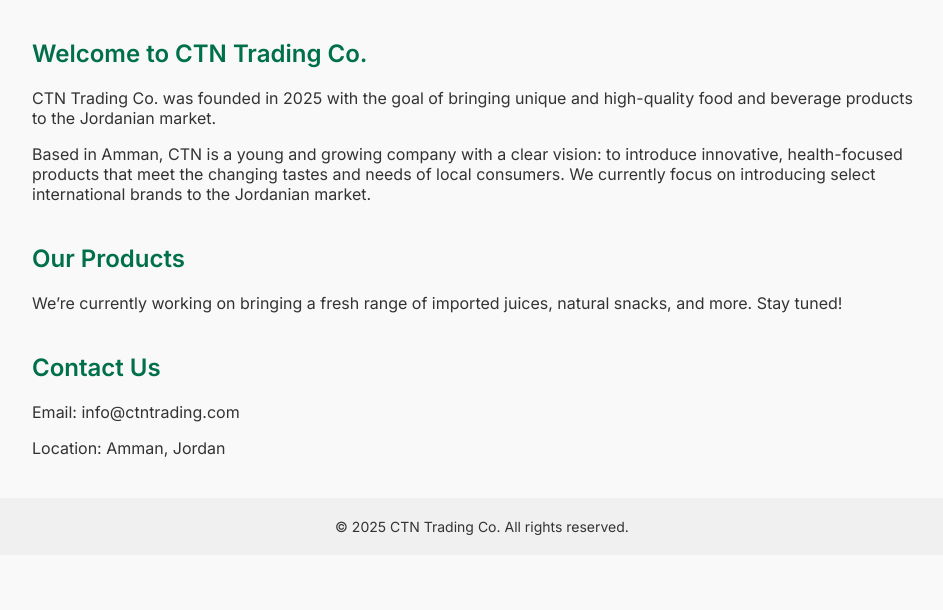
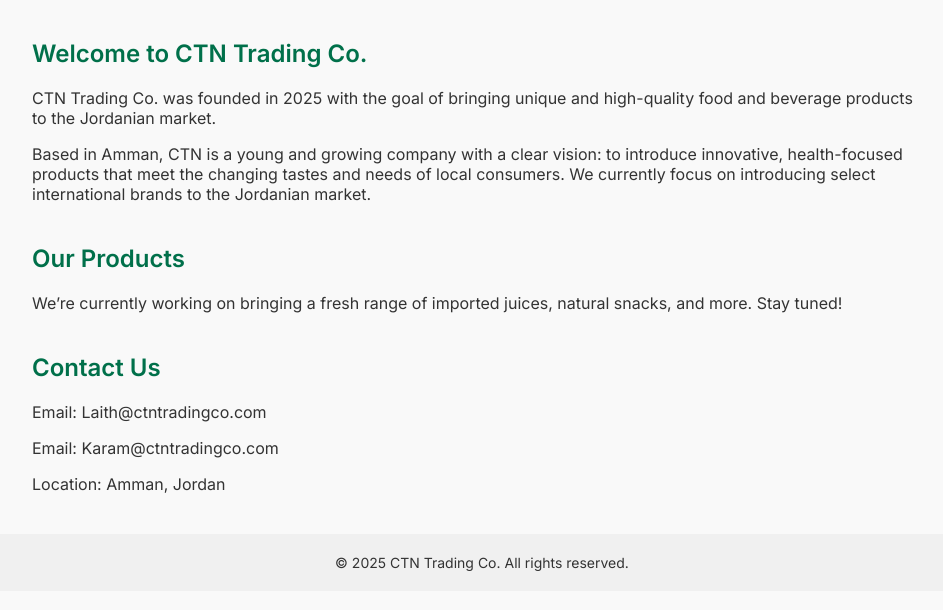
Before and after one commit to CTN-Co/CTN-Website, a plain HTML site: page index.html in a window 1280 px wide. Shown: the part 122-732 px from the top of the page, without its empty margins (158-1101 px from the left). Drawn offline with Linux system fonts and the light colour scheme.

Commit message:
Update index.html

```diff
--- a/index.html
+++ b/index.html
@@ -64,7 +64,8 @@
 
   <section class="section" id="contact">
     <h2>Contact Us</h2>
-    <p>Email: info@ctntrading.com</p>
+    <p>Email: Laith@ctntradingco.com</p>
+     <p>Email: Karam@ctntradingco.com</p>
     <p>Location: Amman, Jordan</p>
   </section>
 
```
